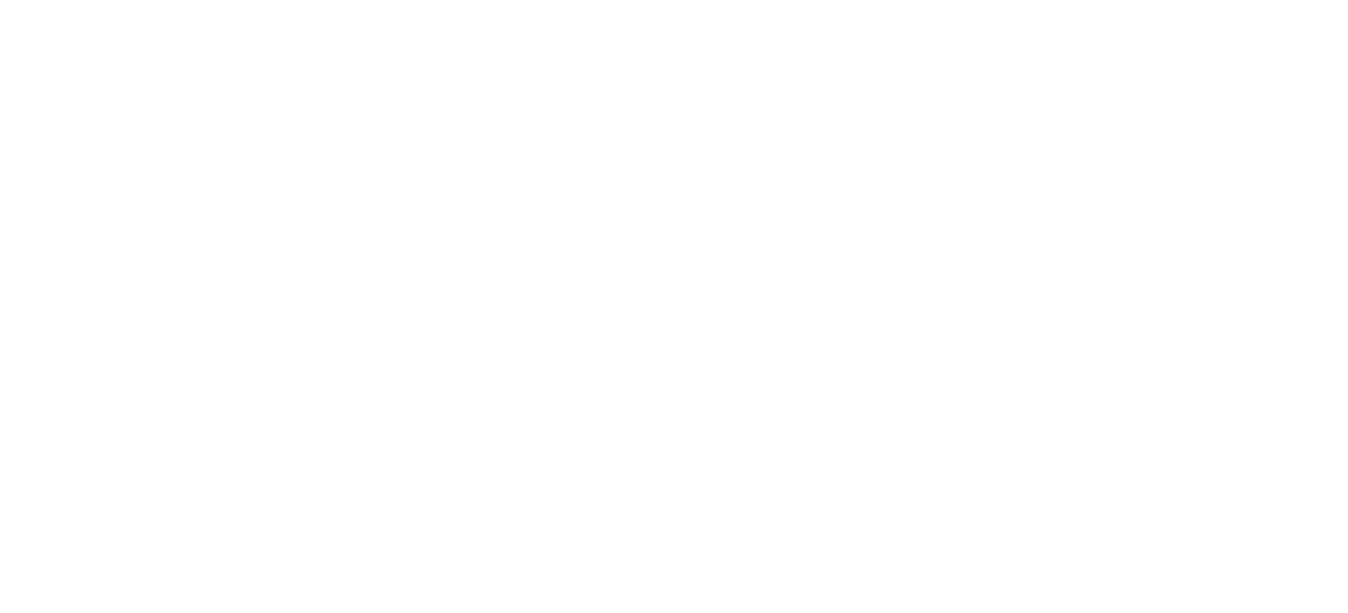
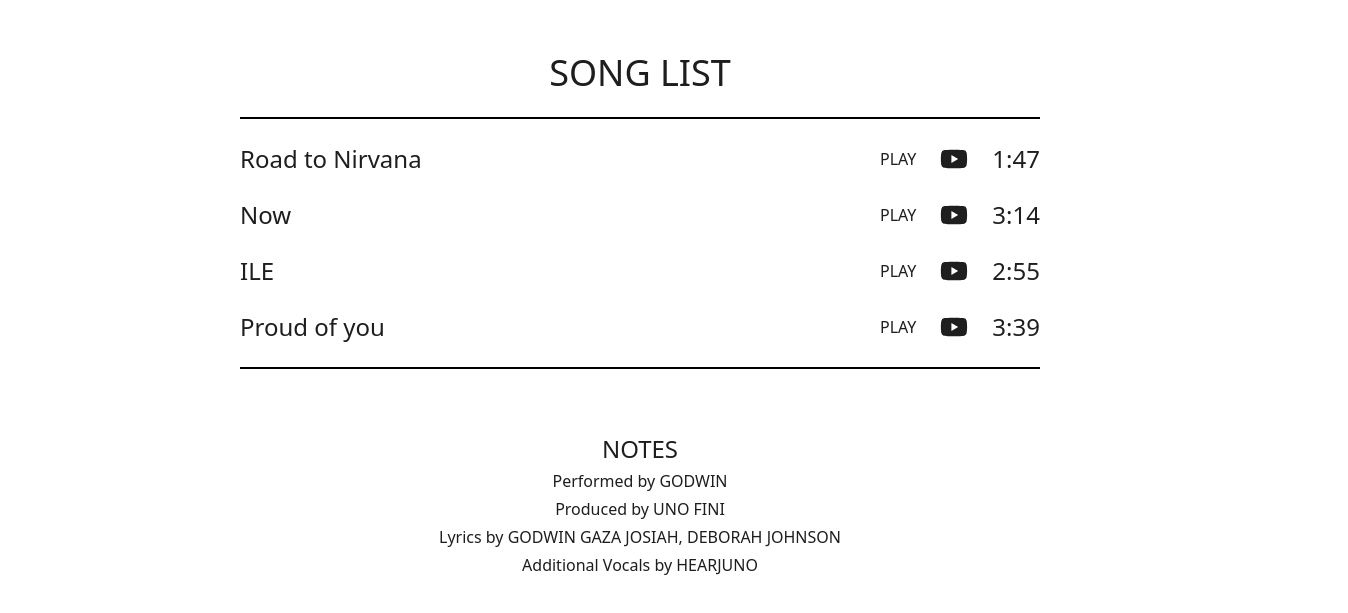
Before and after one commit to ayowayne123/godwin, a Next.js app: page / in a window 1280 px wide. Shown: the part 1419-2032 px from the top of the page, 1348 px wide, since content can reach past the window. Before the commit the page ends 1448 px from the top, so only its background shows below. Built offline with nearby package versions, Linux system fonts and the light colour scheme.

Commit message:
Finished Music section

```diff
--- a/components/Hero.jsx
+++ b/components/Hero.jsx
@@ -6,7 +6,7 @@
 
 function Hero() {
   return (
-    <div className='grid grid-cols-2 h-[100dvh] overflow-hidden'>
+    <div className='grid grid-cols-2 h-[100dvh] w-full overflow-hidden'>
 
 <div className='grid grid-cols-9 h-full w-full overflow-hidden'>
 <span className='col-span-1 flex h-full w-full bg-[#B9B9B9]'></span>
--- a/components/music.jsx
+++ b/components/music.jsx
@@ -1,5 +1,4 @@
-'use client'
-import React,{useEffect} from "react";
+import Link from 'next/link';
 import Ep from './ep'
 import Image from 'next/image';
 import Spotify from './logos/spotify';
@@ -10,24 +9,22 @@
 import Deezer from '../public/deezer.svg'
 import Boomplay from './logos/boomplay';
 import { SiYoutubemusic } from "react-icons/si";
+import { AiFillYoutube } from "react-icons/ai";
 import EpCover from '../public/EpCover.jpg'
-import AOS from 'aos';
-import 'aos/dist/aos.css';
+
 
 
 function Music() {
 
-  useEffect(() => {
-    AOS.init();
-  }, [])
+
   return (
-    <div id='music' className='container text-[#1E1E1E] w-full py-10'>
+    <div id='music' className='container text-[#1E1E1E] w-full py-10 overflow-hidden'>
 
-        <div className='grid md:grid-cols-2 gap-8 w-full'>
-            <div data-aos="fade-right" className='relative'>
+        <div  className='grid md:grid-cols-2 gap-8 w-full'>
+            <div data-aos="fade-right"  className='relative'>
             <Image src={EpCover} alt='deezer' className='h-full w-full object-contain p-4' fill/>
             </div>
-            <div data-aos="fade-left" className='flex flex-col gap-8 pr-10'>
+            <div data-aos="fade-left"  className='flex flex-col gap-8 pr-10'>
                 <span className='font-bold text-5xl uppercase'>{Ep.name}</span>
                 <span className=' text-2xl '>{Ep.desc}</span>
                 <span>
@@ -47,8 +44,37 @@
                 </span>
             </div>
         </div>
-        <div></div>
+        <div className='items-center w-full flex flex-col justify-center'>
+        <div className='w-[800px] gap-6 py-16 flex flex-col  ' >
+<span className='flex w-full justify-center text-4xl font-medium uppercase'>Song List</span>
+
+  <div className='border-b-2 border-black'></div>
+  {Ep.songList.map(song =>
+
+    <div className='w-full flex justify-between items-center '>
+    <span className='text-2xl'>{song.name}</span>
+    <span className='w-1/5 flex-row flex justify-between items-center'>
+      <Link className="uppercase font-medium hover:text-slate-600" href={song.audLink}> Play</Link>
+      <Link className="text-[#1e1e1e] text-3xl hover:text-[#f00]" href={song.vidLink}> <AiFillYoutube/> </Link>
+      <span className='text-2xl'>{song.time}</span>
+    </span>
     </div>
+
+
+    )}
+  <div className='border-b-2 border-black'></div>
+</div>
+<div className='flex flex-col text-center gap-1'>
+  <span className='uppercase font-medium text-2xl '>Notes </span>
+  <span>Performed by <span className='uppercase font-medium'>{Ep.additions.performedBy}</span></span>
+  <span>Produced by <span className='uppercase font-medium'>{Ep.additions.producedBy}</span></span>
+  <span>Lyrics by <span className='uppercase font-medium'>{Ep.additions.lyricsBy}</span></span>
+  <span>Additional Vocals by <span className='uppercase font-medium'>{Ep.additions.additionalVocals}</span></span>
+</div>
+</div>
+
+        </div>
+
   )
 }
 
--- a/pages/index.js
+++ b/pages/index.js
@@ -1,19 +1,26 @@
+'use client'
+import React,{useEffect} from "react";
 import Head from 'next/head'
 import Image from 'next/image'
 import { Inter } from 'next/font/google'
 import Link from 'next/link'
 import Hero from '@/components/Hero'
 import Music from '@/components/music'
+import AOS from 'aos';
+import 'aos/dist/aos.css';
 
 
 const inter = Inter({ subsets: ['latin'] })
 
 export default function Home() {
+  useEffect(() => {
+    AOS.init();
+  }, [])
   return (
     <>
       <Head>
-        <title>Create Next App</title>
-        <meta name="description" content="Generated by create next app" />
+        <title>Godwin</title>
+        <meta name="description" content="Godwin" />
         <meta name="viewport" content="width=device-width, initial-scale=1" />
         <link rel="icon" href="/favicon.ico" />
       </Head>
```
